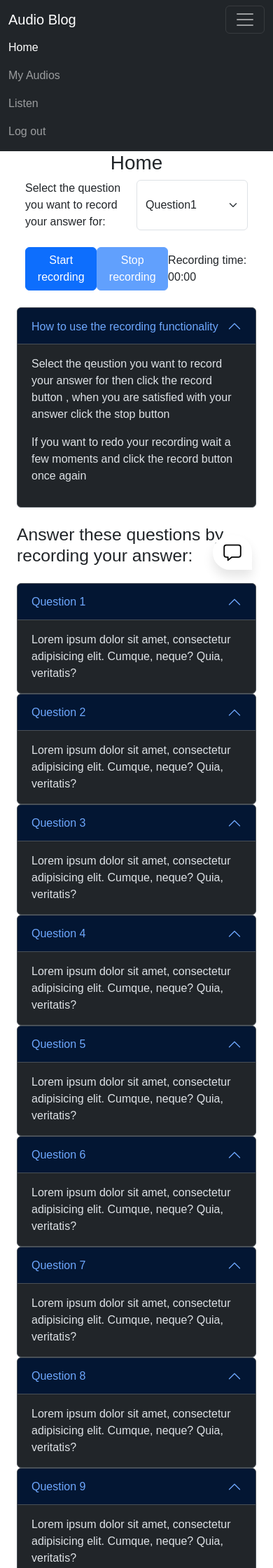
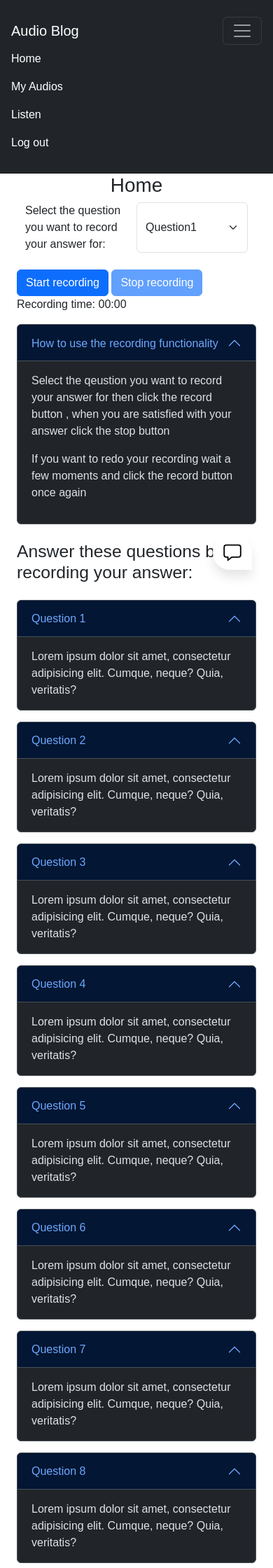
Before and after one commit to benterkidhiaeddine/audio-blog, a Flask app: page / in a window 390 px wide, after a click that opens the changed part. Shown: the top 2240 px of the page at 70% size. Run offline with Flask 3, Linux system fonts and the light colour scheme; the visitor is signed in with stand-in values (Sample User, id 1).

Commit message:
Fix bug where navbar was not clickable on mobile v

```diff
--- a/app/static/chat-bot-style.css
+++ b/app/static/chat-bot-style.css
@@ -32,6 +32,14 @@ body {
     position: fixed;
     bottom: 30px;
     right: 30px;
+    pointer-events: none;
+
+
+
+}
+
+.chatbox:has(.chatbox__support,.chatbox--active){
+
 }
 
 /* CONTENT IS CLOSE */
@@ -43,11 +51,16 @@ body {
     height: 500px;
     z-index: -123456;
     opacity: 0;
-    transition: all .5s ease-in-out;
+    pointer-events: none;
+
+
+    transition: opacity,transform .5s ease-in-out;
 }
 
 /* CONTENT ISOPEN */
 .chatbox--active {
+    pointer-events: all;
+    visibility: visible;
     transform: translateY(-40px);
     z-index: 123456;
     opacity: 1;
@@ -56,6 +69,8 @@ body {
 
 /* BUTTON */
 .chatbox__button {
+    pointer-events:all;
+
     text-align: right;
 }
 
--- a/app/templates/index.html
+++ b/app/templates/index.html
@@ -27,11 +27,11 @@
 
 
 
-    <div class="container d-flex justify-content-around align-items-center mb-4">
+    <div class="mb-3">
 
       <button class="btn btn-primary" id="start-button" >Start recording</button>
       <button class="btn btn-primary" id="stop-button" >Stop recording</button>
-      <div id="recording-duration ">Recording time: <span id="minutes">00</span>:<span id="seconds">00</span></div>
+      <div class="d-inline-block" id="recording-duration ">Recording time: <span id="minutes">00</span>:<span id="seconds">00</span></div>
 
     </div>
 
@@ -57,7 +57,7 @@
     <h2 class="mb-4">Answer these questions by recording your answer:</h2>
     {% for question in question_list%}
 
-    <div class="accordion " id="accordionExample{{loop.index}}"  data-bs-theme="dark">
+    <div class="accordion mb-3" id="accordionExample{{loop.index}}"  data-bs-theme="dark">
       <div class="accordion-item">
         <h2 class="accordion-header">
           <button class="accordion-button" type="button" data-bs-toggle="collapse" data-bs-target="#collapse{{loop.index}}" aria-expanded="true" aria-controls="collapse{{loop.index}}">
--- a/app/templates/layout.html
+++ b/app/templates/layout.html
@@ -27,7 +27,7 @@
 
 <body>
     <nav class="navbar navbar-expand-lg navbar bg-dark" data-bs-theme="dark" >
-        <div class="container-fluid">
+        <div class="container-fluid p-3">
           <a class="navbar-brand" href="#">Audio Blog</a>
           <button class="navbar-toggler" type="button" data-bs-toggle="collapse" data-bs-target="#navbarNavAltMarkup" aria-controls="navbarNavAltMarkup" aria-expanded="false" aria-label="Toggle navigation">
             <span class="navbar-toggler-icon"></span>
@@ -37,9 +37,9 @@
 
                   {% if current_user.is_authenticated %}
                   <a class="nav-link active " aria-current="page" href="{{url_for('index')}}">Home</a>
-                  <a class="nav-link" aria-current="page" href="{{url_for('user_audios',user_id = current_user.id)}}">My Audios</a>
-                  <a class="nav-link " aria-current="page" href="{{url_for('search')}}">Listen</a>
-                  <a class="nav-link" href="{{url_for('logout')}}">Log out</a>
+                  <a class="nav-link active" aria-current="page" href="{{url_for('user_audios',user_id = current_user.id)}}">My Audios</a>
+                  <a class="nav-link active " aria-current="page" href="{{url_for('search')}}">Listen</a>
+                  <a class="nav-link active" href="{{url_for('logout')}}">Log out</a>
                   {% else %}
                   <a class="nav-link" href="{{url_for('login')}}">Sign in </a>
                   <a class="nav-link" href="{{url_for('register')}}">Register</a>
--- a/app/templates/listen.html
+++ b/app/templates/listen.html
@@ -20,6 +20,7 @@
             {{ form.submit(class_='btn btn-primary') }}
 
         </div>
-
+    </form>
+</div>
 
 {% endblock %}
--- a/app/templates/request_reset.html
+++ b/app/templates/request_reset.html
@@ -15,7 +15,7 @@
                 {{ form.hidden_tag() }}
 
                 <div class="form-group col-12 mb-3">
-                    {{ form.email.label }}
+                    {{ form.email.label }}>
                     {{ form.email(size=32,class_='form-control',autocomplete='off') }}
                     {% for error in form.email.errors %}
                     <p class="text-danger">{{ error }}</p>
--- a/app/templates/user_audios.html
+++ b/app/templates/user_audios.html
@@ -9,7 +9,7 @@
         {% endif %}
 
         {% for file in files %}
-        <div class="accordion " id="accordionExample{{loop.index}}"  data-bs-theme="dark">
+        <div class="accordion mb-3" id="accordionExample{{loop.index}}"  data-bs-theme="dark">
             <div class="accordion-item">
               <h2 class="accordion-header">
                 <button class="accordion-button" type="button" data-bs-toggle="collapse" data-bs-target="#collapse{{loop.index}}" aria-expanded="true" aria-controls="collapse{{loop.index}}">
@@ -26,5 +26,9 @@
           </div>
 
         {% endfor %}
+
+
 </div>
+
+<script src="{{url_for('static',filename='custom-audio-player.js')}}"></script>
 {% endblock %}
```
Also changed, not shown: app/static/images/audio-player-icon-sprite.png (added).
